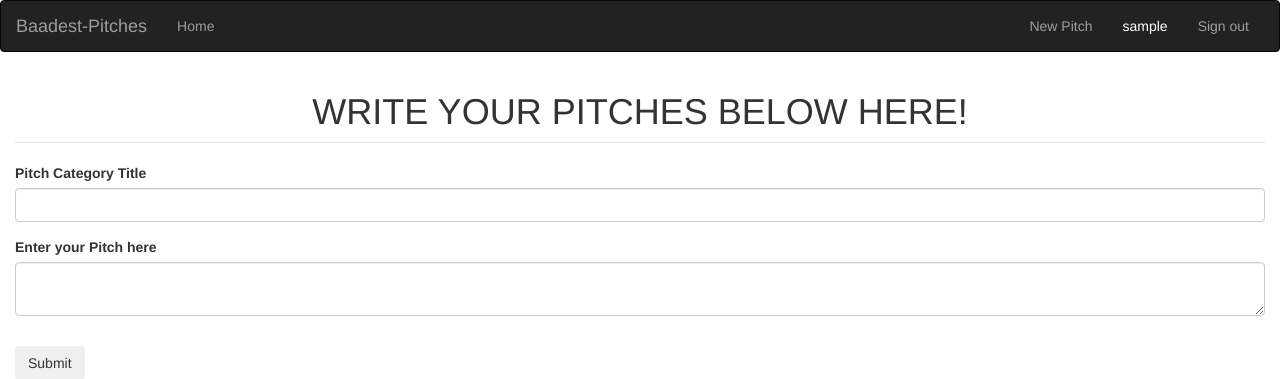
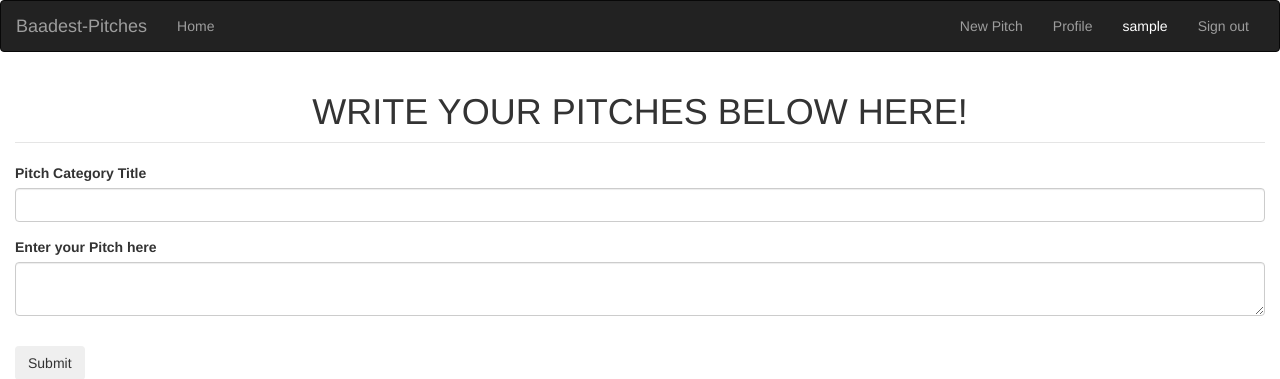
Before and after one commit to feysal-Ibrahim/Baddas-pitch, a Flask app: page /pitch/new in a window 1280 px wide. Shown: the top 379 px of the page. Run offline with Flask 2, Linux system fonts and the light colour scheme; the visitor is signed in with stand-in values (Sample User, id 1); data comes from the database, SQL or seed files in the repository; data that the repository does not hold is empty; some libraries are stand-ins or nearby versions.

Commit message:
create a link on our navigation bar to direct us to the profile page

```diff
--- a/app/templates/navbar.html
+++ b/app/templates/navbar.html
@@ -16,6 +16,7 @@
               <ul class="nav navbar-nav navbar-right">
                   {% if current_user.is_authenticated %}
                   <li><a class="nav-item nav-link" href="{{ url_for('main.new_pitch') }}">New Pitch</a></li>
+                  <li><a href="{{url_for('main.profile',uname=current_user.username)}}">Profile</a></li>
                   <li style="color:white;padding:15px;">{{current_user.username}}</li>
                   <li><a href="{{url_for('auth.logout')}}">Sign out</a></li>
                   {% else %}
```
